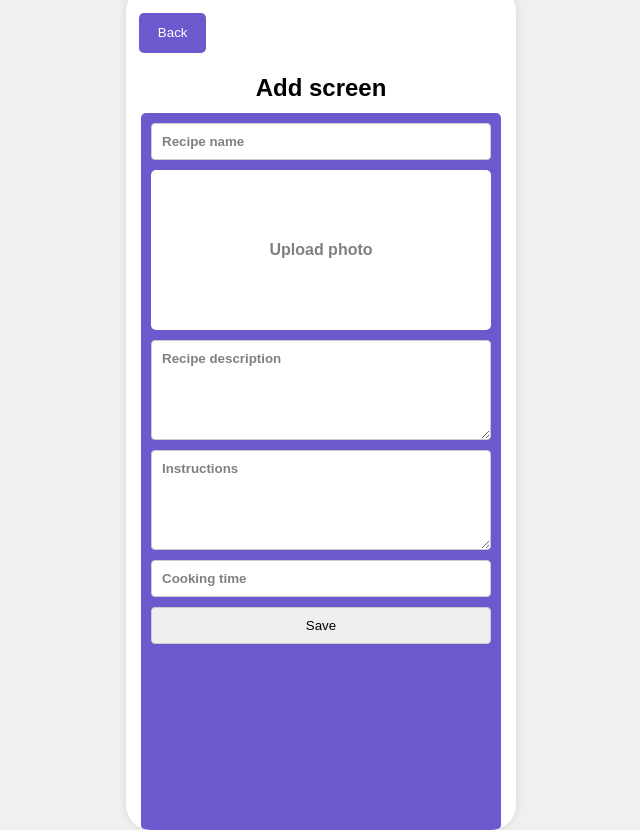
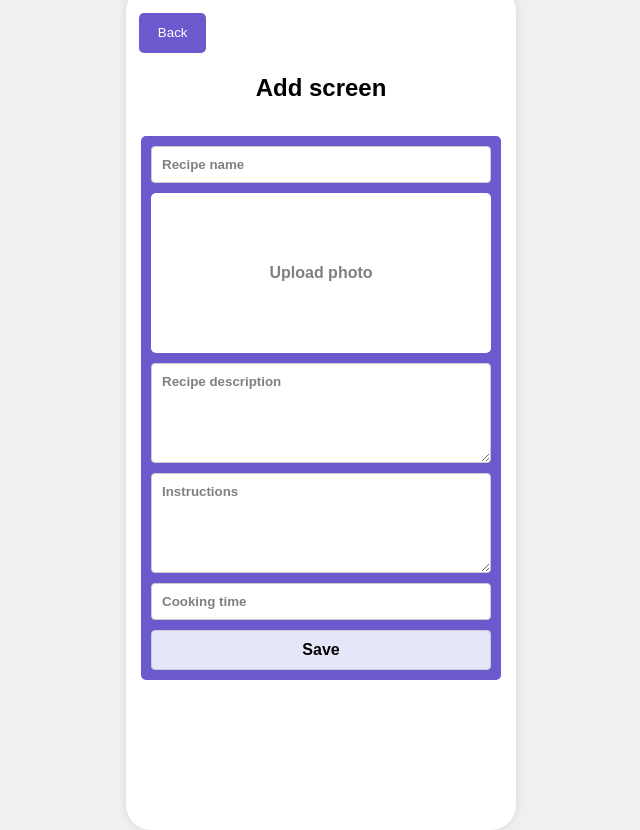
Before and after one commit to software-students-fall2023/2-web-app-exercise-team-2, a Flask app: page /addscreen in a window 1280 px wide. Shown: the whole page, without its empty margins (319-959 px from the left). Run offline with Flask 3, Linux system fonts and the light colour scheme.

Commit message:
add screen fix

```diff
--- a/templates/addscreen.html
+++ b/templates/addscreen.html
@@ -43,8 +43,6 @@
         }
 
         .container {
-            margin-top: auto;
-            height: 85%;
             width: 22.5em;
             display: flex;
             flex-wrap: wrap;
@@ -93,6 +91,9 @@
             border-radius: 4px;
             border: 1px solid #ccc;
             color: black;
+            font-size: 16px;
+            background-color: lavender;
+            font-weight: bold;
             box-sizing: border-box;
         }
 
```
